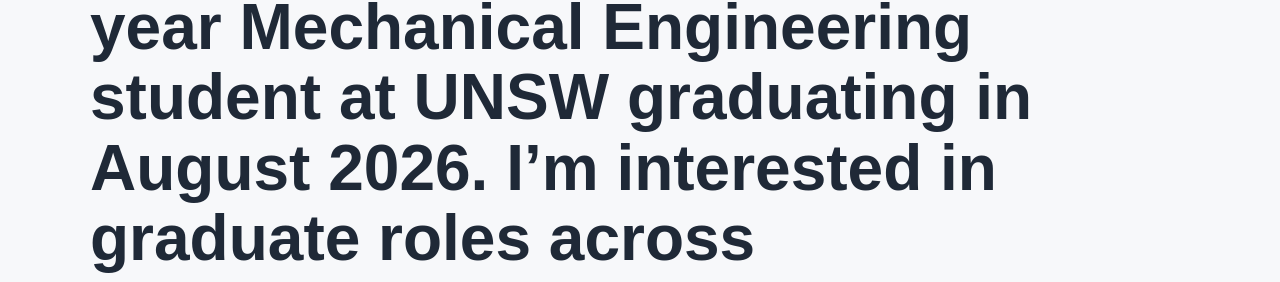
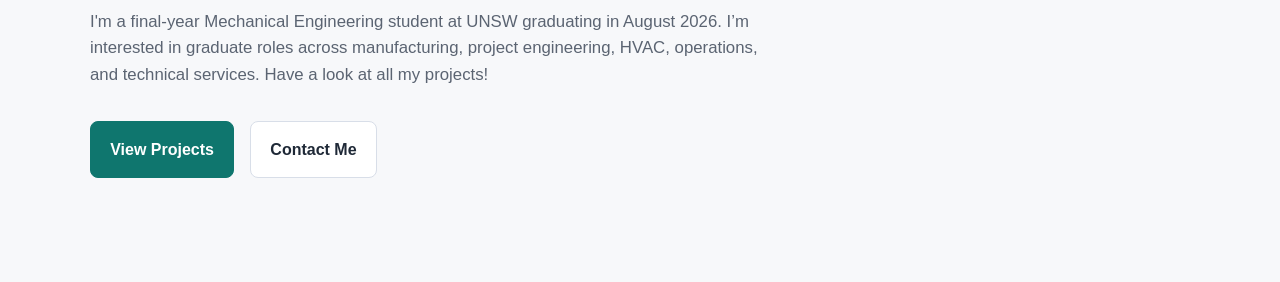
Before and after one commit to Adyant-Agnihotri/Adyant-Agnihotri.github.io, a plain HTML site: page index.html in a window 1280 px wide. Shown: the part 314-596 px from the top of the page. Drawn offline with Linux system fonts and the light colour scheme.

Commit message:
Update index.html

```diff
--- a/index.html
+++ b/index.html
@@ -182,10 +182,10 @@
   <main>
     <section class="hero container">
       <p class="muted">Mechanical Engineering (Honors)</p>
-      <h1> Hi! I’m Adyant Agnihotri, a final-year Mechanical Engineering student at UNSW graduating in August 2026. I’m interested in graduate roles across manufacturing, project engineering, HVAC, operations, and technical services.
-     </h1>
+      <h1> Hi, I’m Adyant Agnihotri!     </h1>
       <p>
-        Have a look at all my projects!
+       I'm a final-year Mechanical Engineering student at UNSW graduating in August 2026. I’m interested in graduate roles across manufacturing, project engineering, HVAC, operations, and technical services.
+       Have a look at all my projects!
       </p>
       <div class="buttons">
         <a class="btn btn-primary" href="#projects">View Projects</a>
```
